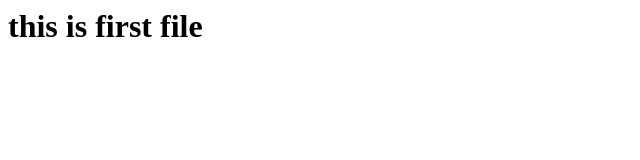
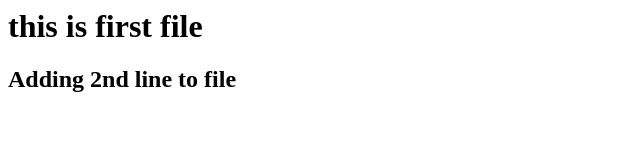
Before and after one commit to sakshi200793/testrepo, a plain HTML site: page index.html in a window 1280 px wide. Shown: the whole page, without its empty margins (0-640 px from the left). Drawn offline with Linux system fonts and the light colour scheme.

Commit message:
Update index.html

```diff
--- a/index.html
+++ b/index.html
@@ -1 +1,3 @@
 <h1>this is first file</h1>
+
+<h2>Adding 2nd line to file</h2>
```
